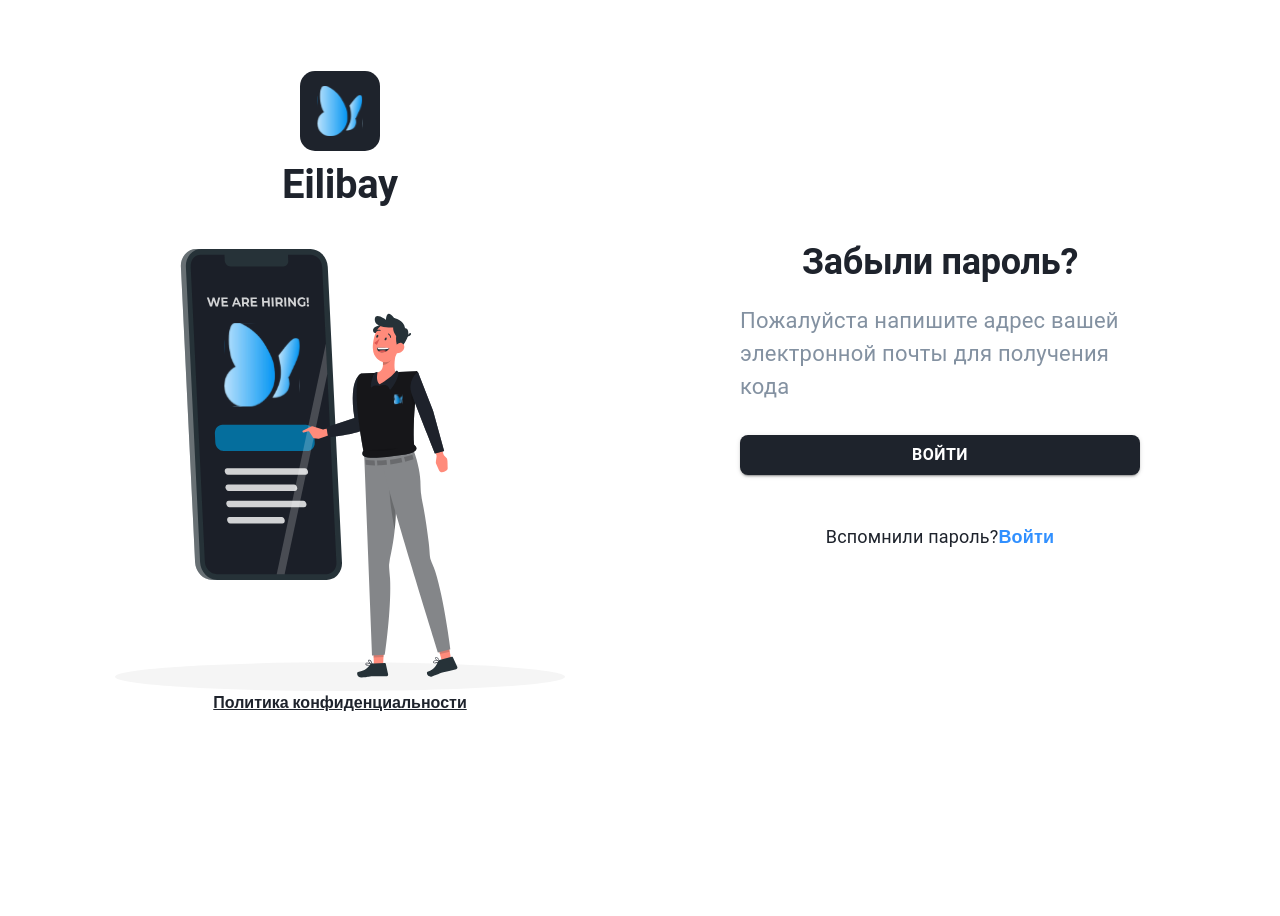
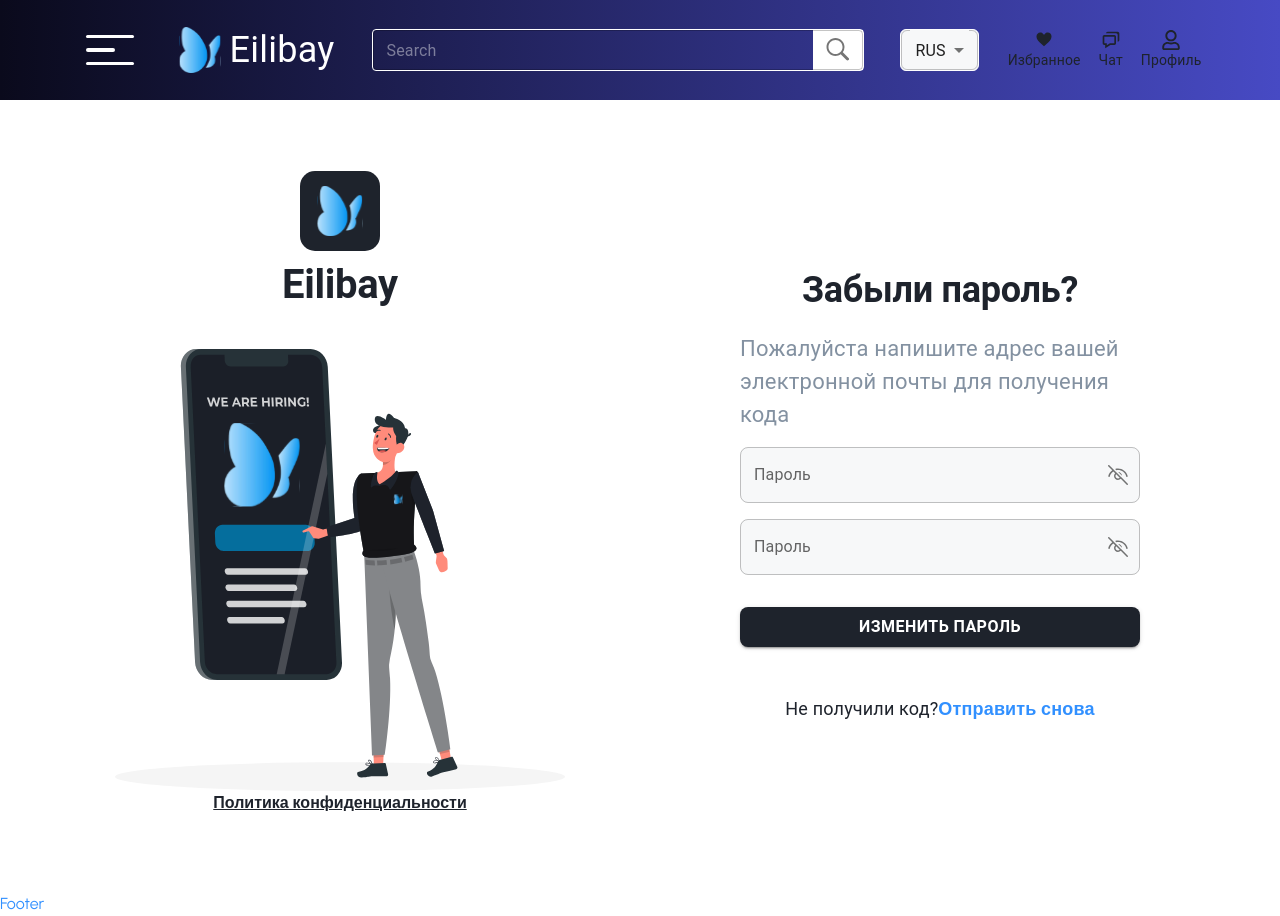
Before and after one commit to bezbak/Excses, a Next.js app in the folder frontend/: page /user/new-password in a window 1280 px wide. Before the commit the page ends 800 px from the top, so only its background shows below. Built offline with nearby package versions, Linux system fonts and the light colour scheme.

Commit message:
header почти закончен

```diff
--- /dev/null
+++ b/frontend/components/pageLayout/Footer.tsx
@@ -0,0 +1,10 @@
+
+function Footer() {
+  return (
+    <div>
+      <h1 className="text-info">Footer</h1>
+    </div>
+  )
+}
+
+export default Footer
--- /dev/null
+++ b/frontend/components/pageLayout/Header.tsx
@@ -0,0 +1,74 @@
+import React from 'react'
+import Image from 'next/image'
+import Link from 'next/link'
+import { Container,Button, Typography,FormControl, InputLabel, Select, MenuItem, SelectChangeEvent,Box } from '@mui/material'
+import logo from '../../assets/all-images/butterfly.svg';
+import Search from './HeaderSearch'
+import { GoHeart } from 'react-icons/go';
+import { BiChat } from 'react-icons/bi'
+import {FaRegUser} from 'react-icons/fa'
+
+function Header() {
+  const handleSearch = (query: string) => {
+    // Perform search logic using the query
+    console.log("Search query:", query);
+  };
+  const [lang, setLang] = React.useState('RUS');
+  const handleChange = (event: SelectChangeEvent) => {
+    setLang(event.target.value as string);
+  };
+  return (
+    <header className='bg-default h-[100px] flex items-center '>
+      <Container sx={{display:'flex',alignItems:"center",justifyContent:"space-around"}}>
+        <Button sx={{width:{md:"40px",lg:"48px"}, flexDirection:'column', alignItems:"start" }}>
+            <span className='w-full h-[3px] block bg-white my-[5px] rounded'></span>
+            <span className='w-3/5 h-[3.2px] block bg-white my-[5px] rounded'></span>
+            <span className='w-full h-[3px] block bg-white my-[5px] rounded'></span>
+        </Button>
+        <Button>
+          <Image
+            src={logo}
+            width={42}
+            alt="logo img " />
+          <Typography
+            variant='h4'
+            sx={{textTransform:'none', color:'white',ml:1,fontSize:{ xs: 24, md: 30, lg: 36, xl: 40 }}}
+            >
+              Eilibay
+          </Typography>
+
+        </Button>
+        <Search onSearch={handleSearch}  />
+        <FormControl >
+          <Select
+            value={lang}
+            label="Language"
+            onChange={handleChange}
+            size='small'
+            sx={{outline:'none',border:"white solid 1px", borderRadius:"6px"}}
+          >
+            <MenuItem value={"KGZ"}  sx={{fontSize:"14px"}}>KGZ</MenuItem>
+            <MenuItem value={"RUS"}  sx={{fontSize:"14px"}}>RUS</MenuItem>
+            <MenuItem value={"ENG"}  sx={{fontSize:"14px"}}>ENG</MenuItem>
+          </Select>
+        </FormControl>
+        <nav className='none justify-around gap-[18px] hidden md:flex'  >
+          <Box>
+            <GoHeart className='text-xl m-auto'/>
+            <Typography sx={{fontSize:"14px"}}>Избранное</Typography>
+          </Box>
+          <Box>
+            <BiChat className='text-xl m-auto'/>
+            <Typography sx={{fontSize:"14px"}}>Чат</Typography>
+          </Box>
+          <Box>
+            <FaRegUser className='text-xl m-auto'/>
+            <Typography sx={{fontSize:"14px"}}>Профиль</Typography>
+          </Box>
+        </nav>
+      </Container>
+    </header>
+  )
+}
+
+export default Header
--- /dev/null
+++ b/frontend/components/pageLayout/HeaderSearch.tsx
@@ -0,0 +1,84 @@
+import React, { useState } from "react";
+import { TextField, Button, Box, InputAdornment,styled } from "@mui/material";
+import {GoSearch} from 'react-icons/go'
+import { createTheme, ThemeProvider } from '@mui/material/styles';
+
+
+interface SearchProps {
+  onSearch: (query: string) => void;
+}
+
+const theme = createTheme({
+  components: {
+    MuiTextField: {
+      styleOverrides: {
+        root: {
+          // Customize the root style of TextField
+          backgroundColor: 'lightgray',
+          border:"white solid 1px",
+          borderRadius: "4px",
+          position: 'relative',
+          color:'#ffffff',
+          outline:'none',
+          '&:focus':{
+            outline:'none',
+            border:'none'
+
+          },
+          '&::before': {
+            content: '""',
+            position: 'absolute',
+            top: 0,
+            right: 0,
+            width: '50px',
+            height: '100%',
+            backgroundColor: 'white',
+          },
+        },
+      },
+    },
+    MuiOutlinedInput:{
+      styleOverrides:{
+        root:{
+          fontSize: 16,
+          color:"white"
+        }
+      }
+    },
+  },
+});
+
+
+
+const Search: React.FC<SearchProps> = ({ onSearch}) => {
+  const [query, setQuery] = useState("");
+  const handleSearch = () => {
+    onSearch(query);
+  };
+  const handleChange = (event: React.ChangeEvent<HTMLInputElement>) => {
+    setQuery(event.target.value);
+  };
+  return (
+    <Box alignItems="center" sx={{maxWidth:'500px',width:"100%",display:{xs:"none",md:"none",lg:"flex"}}}>
+      <ThemeProvider theme={theme}>
+      <TextField
+        value={query}
+        onChange={handleChange}
+        placeholder="Search"
+        // variant="outlined"
+        size="small"
+        sx={{ mr: 1,width:"100%",bgcolor:"#f7f8f900",color:'white',}}
+        InputProps={{
+          endAdornment: (
+            <InputAdornment position="end" onClick={handleSearch} sx={{cursor:"pointer"}}>
+              <GoSearch className="text-2xl"/>
+            </InputAdornment>
+          ),
+        }}
+      />
+      </ThemeProvider>
+    </Box>
+  );
+};
+
+export default Search;
--- /dev/null
+++ b/frontend/components/pageLayout/Layout.tsx
@@ -0,0 +1,20 @@
+import React, { ReactNode } from "react";
+import Header from "./Header";
+import Footer from "./Footer";
+
+
+interface LayoutProps {
+  children: ReactNode;
+}
+
+const Layout: React.FC<LayoutProps> = ({ children }) => {
+  return (
+    <>
+        <Header/>
+        {children}
+        <Footer/>
+    </>
+  );
+};
+
+export default Layout;
--- a/frontend/components/user/userAnimation.tsx
+++ b/frontend/components/user/userAnimation.tsx
@@ -23,10 +23,9 @@
       <Image
         className='m-auto mt-10'
         src={BigImg}
-        priority={false}
+        priority={true}
         width={450}
-        loading='lazy'
-        alt="man big phone img" />
+        alt="man big phone img"/>
 
       <span><Link href="/" className='underline font-bold mt-7'>Политика конфиденциальности </Link></span>
     </div>
--- a/frontend/pages/_app.tsx
+++ b/frontend/pages/_app.tsx
@@ -8,6 +8,7 @@
 import '@fontsource/urbanist/600.css';
 import '@fontsource/urbanist/700.css';
 import '@fontsource/urbanist/900.css';
+import Layout from '@/components/pageLayout/Layout';
 
 
 
@@ -49,7 +50,6 @@
     h1: {
       fontSize: '48px',
       fontWeight: 700,
-
     },
     h2: {
       fontSize: '40px',
@@ -69,9 +69,10 @@
 export default function App({ Component, pageProps }: AppProps) {
   return(
   <ThemeProvider theme={theme}>
+    <Layout>
       <Component {...pageProps} />
+    </Layout>
   </ThemeProvider>
-
 
   )
 }
--- a/frontend/pages/user/login.tsx
+++ b/frontend/pages/user/login.tsx
@@ -1,7 +1,7 @@
+import React from "react";
 import Link from "next/link"
 import { Typography, TextField, FormControl, InputLabel, OutlinedInput, InputAdornment, IconButton, Button, Box, Divider, } from "@mui/material"
 import { VscEyeClosed, VscEye } from "react-icons/vsc"
-import React from "react";
 import UserAnimation from "@/components/user/userAnimation";
 import { DarkButton } from "@/components/UI/DarkButton";
 
--- a/frontend/pages/user/new-password.tsx
+++ b/frontend/pages/user/new-password.tsx
@@ -1,10 +1,33 @@
 import React from 'react'
 import UserAnimation from '@/components/user/userAnimation'
+import { Typography, FormControl, InputLabel, OutlinedInput, InputAdornment, IconButton, Box} from "@mui/material"
 import { DarkButton } from '@/components/UI/DarkButton'
-import { Typography, Box,  } from '@mui/material'
+import { VscEyeClosed, VscEye } from "react-icons/vsc"
+
 import Link from 'next/link';
 
 function NewPassword() {
+  const [password, setPassword] = React.useState('');
+  const [showPassword, setShowPassword] = React.useState(false);
+
+  const [passwordCopy, setPasswordCopy] = React.useState('');
+  const [showPasswordCopy, setShowPasswordCopy] = React.useState(false);
+
+  const handlePasswordChange = (event: React.ChangeEvent<HTMLInputElement>) => {
+    setPassword(event.target.value)
+  }
+  const handlePasswordCopyChange = (event: React.ChangeEvent<HTMLInputElement>) => {
+    setPasswordCopy(event.target.value)
+  }
+  const handleClickShowPassword = () => setShowPassword((show) => !show);
+  const handleMouseDownPassword = (event: React.MouseEvent<HTMLButtonElement>) => {
+    event.preventDefault();
+  };
+  const handleClickShowPasswordCopy = () => setShowPasswordCopy((show) => !show);
+  const handleMouseDownPasswordCopy = (event: React.MouseEvent<HTMLButtonElement>) => {
+    event.preventDefault();
+  };
+
   return (
     <div className='user max-w-[1200px] m-auto flex items-center'>
       <UserAnimation />
@@ -18,13 +41,58 @@
             <Typography sx={{ color: "secondary.main", textAlign: "left", mt: 2.5 }}>
               Пожалуйста напишите адрес вашей электронной почты для получения кода
             </Typography>
+            <FormControl sx={{ mt: 2, width: "100%" }} variant="outlined">
+            <InputLabel htmlFor="outlined-adornment-password">Пароль</InputLabel>
+            <OutlinedInput
 
+              value={password}
+              onChange={handlePasswordChange}
+              id="outlined-adornment-password"
+              type={showPassword ? 'text' : 'password'}
+              endAdornment={
+                <InputAdornment position="end">
+                  <IconButton
+                    aria-label="toggle password visibility"
+                    onClick={handleClickShowPassword}
+                    onMouseDown={handleMouseDownPassword}
+                    edge="end"
+                  >
+                    {showPassword ? <VscEye /> : <VscEyeClosed />}
+                  </IconButton>
+                </InputAdornment>
+              }
+              label="Password"
+            />
+          </FormControl>
+
+          <FormControl sx={{ mt: 2, width: "100%" }} variant="outlined">
+            <InputLabel htmlFor="outlined-adornment-password-copy">Пароль</InputLabel>
+            <OutlinedInput
+              value={passwordCopy}
+              onChange={handlePasswordCopyChange}
+              id="outlined-adornment-password-copy"
+              type={showPasswordCopy ? 'text' : 'password'}
+              endAdornment={
+                <InputAdornment position="end">
+                  <IconButton
+                    aria-label="toggle password visibility"
+                    onClick={handleClickShowPasswordCopy}
+                    onMouseDown={handleMouseDownPasswordCopy}
+                    edge="end"
+                  >
+                    {showPasswordCopy ? <VscEye />:<VscEyeClosed />}
+                  </IconButton>
+                </InputAdornment>
+              }
+              label="Password"
+            />
+          </FormControl>
             <DarkButton
               disabled={false}
               type='submit'
               variant="contained"
-              sx={{ my: 4, width: "100%", bgcolor: "black", fontSize: 16, fontWeight: 700, color: 'white', borderRadius: 2, ":hover": { bgcolor: "black" } }}>Войти</DarkButton>
-            <Typography sx={{ mt: 2, fontSize: "18px" }}>Вспомнили пароль?<Link href='/user/login' className="font-bold text-info">Войти</Link></Typography>
+              sx={{ my: 4, width: "100%", bgcolor: "black", fontSize: 16, fontWeight: 700, color: 'white', borderRadius: 2, ":hover": { bgcolor: "black" } }}>Изменить пароль</DarkButton>
+            <Typography sx={{ mt: 2, fontSize: "18px" }}>Не получили код?<Link href='/user/login' className="font-bold text-info">Отправить снова</Link></Typography>
           </Box>
 
         </div>
--- a/frontend/tailwind.config.js
+++ b/frontend/tailwind.config.js
@@ -24,12 +24,10 @@
     },
     extend: {
       backgroundImage: {
-        'gradient-radial': 'radial-gradient(var(--tw-gradient-stops))',
-        'gradient-conic':
-          'conic-gradient(from 180deg at 50% 50%, var(--tw-gradient-stops))',
+        'default': "linear-gradient(90deg, #0A0A1C 0%, #474AC4 100%)"
       },
       colors: {
-        'info': "#3190FF"
+        'info': "#3190FF",
       }
     },
   },
--- /dev/null
+++ b/package.json
@@ -0,0 +1,6 @@
+{
+  "dependencies": {
+    "@mui/icons-material": "^5.11.16",
+    "@mui/material": "^5.13.4"
+  }
+}
```
Also changed, not shown: frontend/pages/user/verification.tsx (+4 -5 lines), frontend/assets/all-images/butterfly.svg (added), 1 other file (tests, documents, lock files or other folders).
